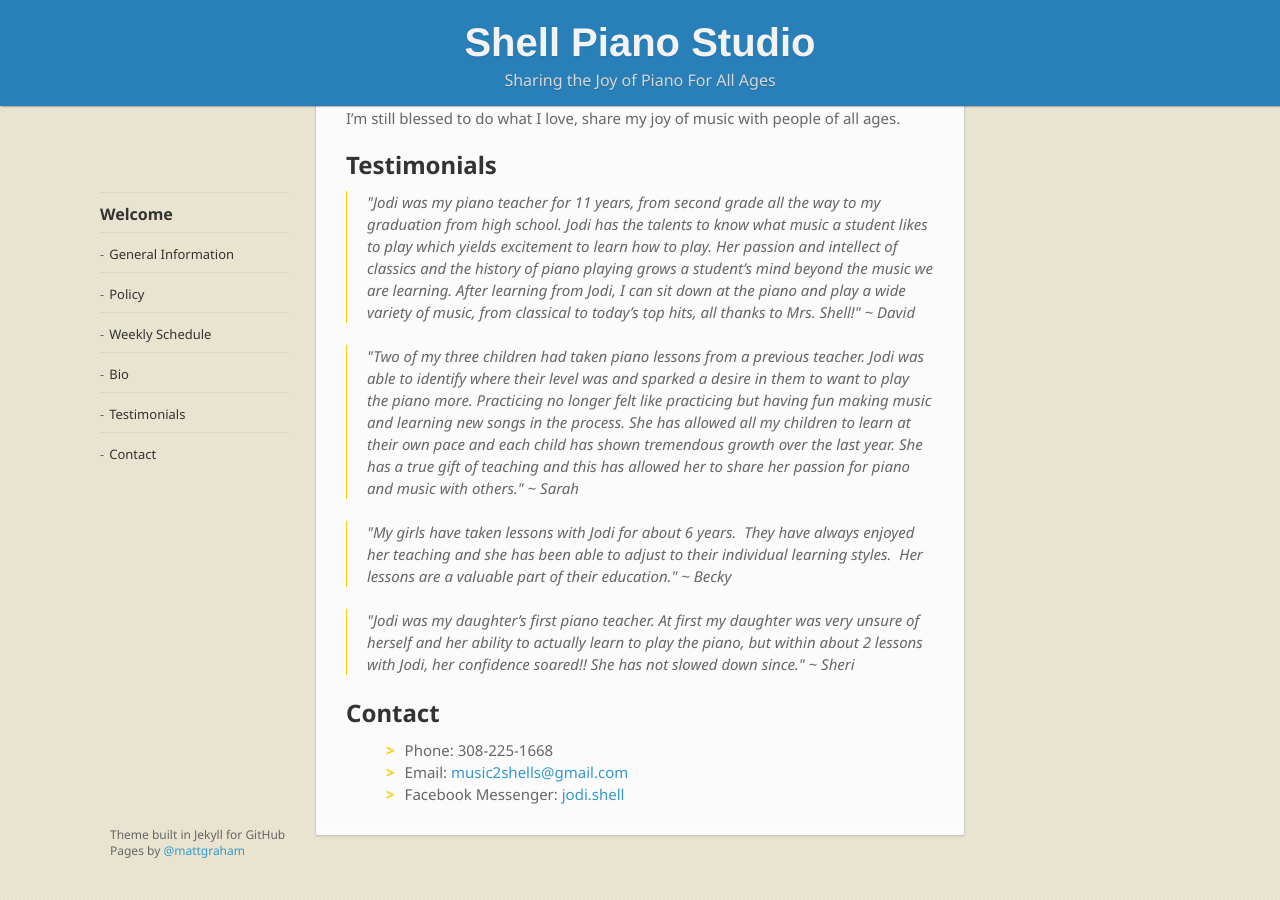
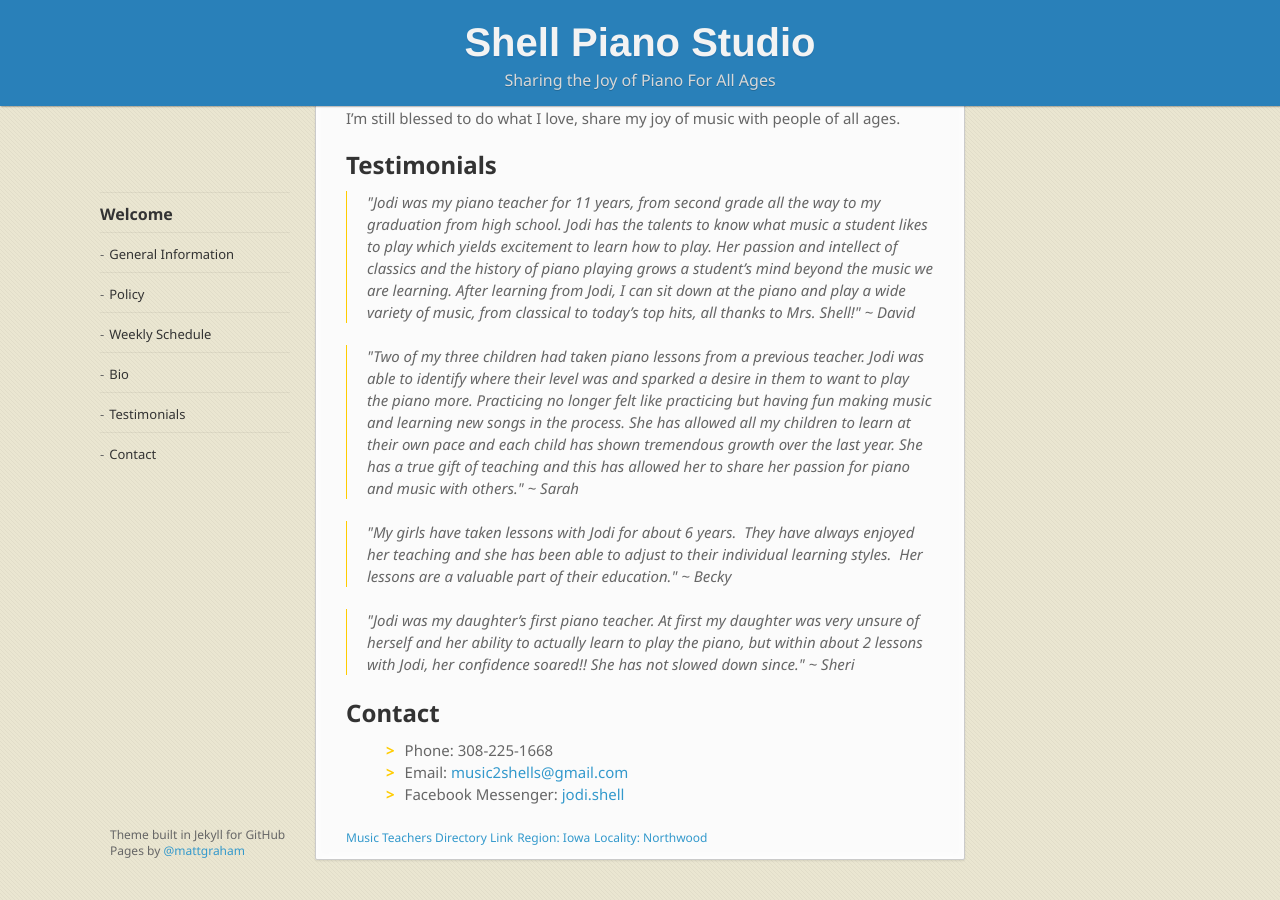
Before and after one commit to trentonshell/shellpiano, a Jekyll site: the page built from index.md, in a window 1280 px wide and 900 px high, scrolled down 2201 px. Built offline with Jekyll 4.4.1, drawn with Linux system fonts in a browser that asks for light colours; nearby versions of some CDN libraries; some web fonts are replaced; before the commit the page ends 3077 px from its top, so only the background shows below that.

Commit message:
Update directory links

```diff
--- a/_layouts/home.html
+++ b/_layouts/home.html
@@ -74,6 +74,10 @@
     <li>Facebook Messenger: <a href="https://facebook.com/jodi.shell">jodi.shell</a></li>
     </ul>
 
+    <small> <a href="https://MusicTeachersDirectory.org">Music Teachers Directory Link</a></small>
+    <small> <a href="https://MusicTeachersDirectory.org/USA/IA-Music-Private-Teachers-Iowa-Music-Private-Lessons ">Region: Iowa</a></small>
+    <small> <a href="https://MusicTeachersDirectory.org/USA/IA/Northwood-Music-Teachers-Iowa-Music-Lessons  ">Locality: Northwood</a></small>
+
     </section>
 
   {{ content }}
```
